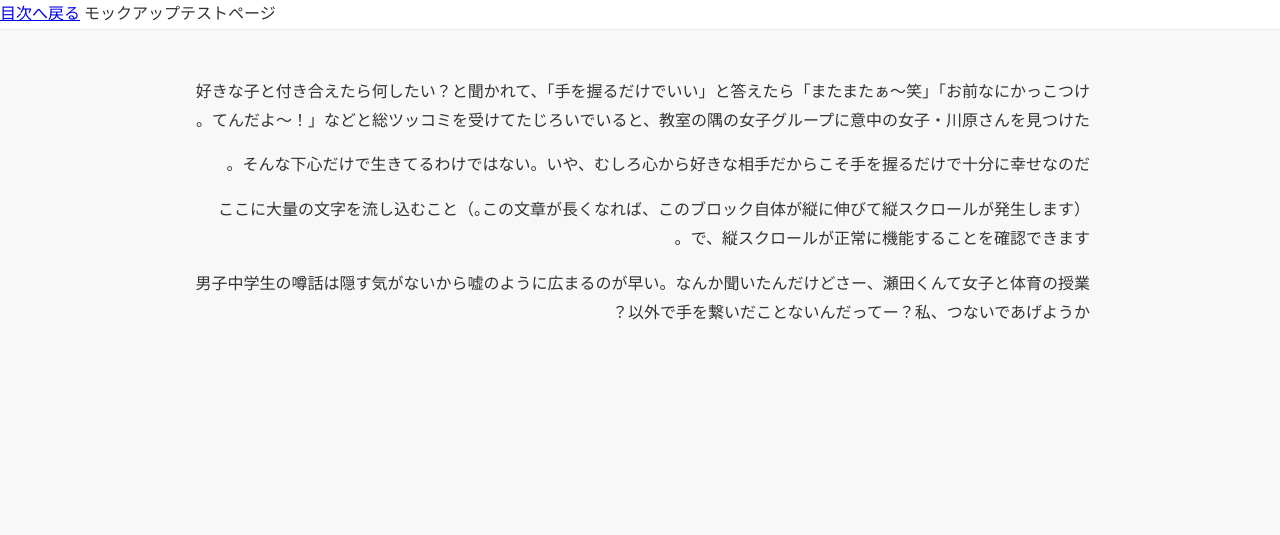
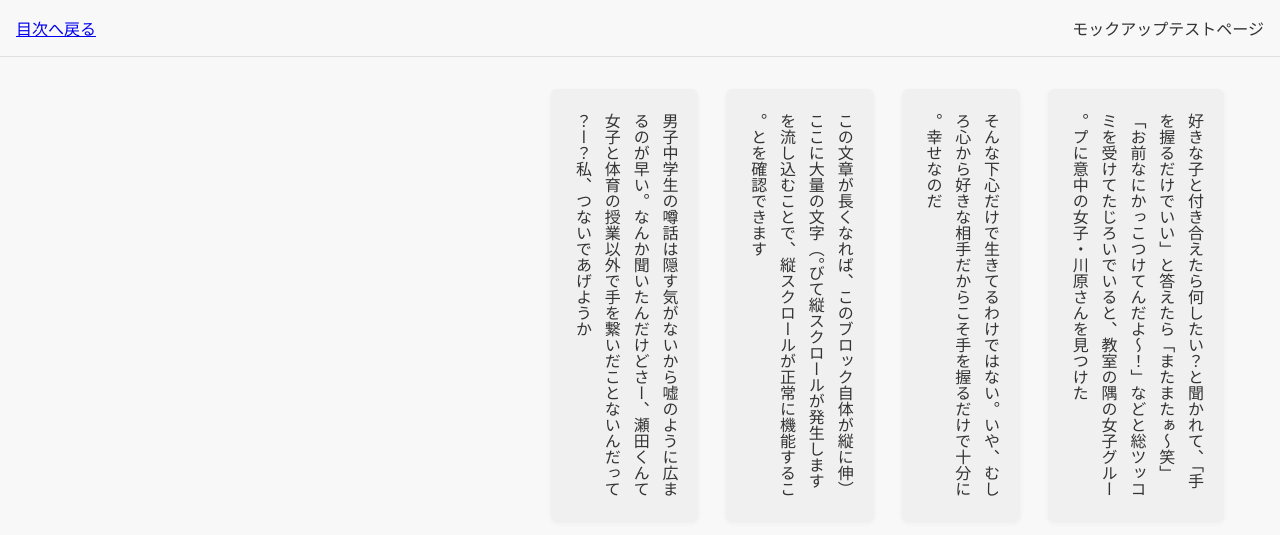
Before and after one commit to REMriaTV/HandtoHand, a Jekyll site: the page built from docs/manuscript/test-manuscript.md, in a window 1280 px wide. Shown: the top 535 px of the page. Built offline with Jekyll 4.4.1, drawn with Linux system fonts in a browser that asks for light colours.

Commit message:
Update story.css
【RTL・タイル・フロート】方式に伴うcss変更

```diff
--- a/docs/assets/css/story.css
+++ b/docs/assets/css/story.css
@@ -1,130 +1,104 @@
 /* =========================================
-   変数定義（色・レイアウト調整用）
+   変数定義（色・レイアウト）
    ========================================= */
 :root {
-    /* --- ② 色の提案（ライトテーマ） --- */
-    --color-bg: #f8f8f8;          /* 背景色: 薄いオフホワイト */
-    --color-card-bg: #f0f0f0;     /* ★修正: カードの背景色をグレーに変更 */
-    --color-text: #333;           /* 本文色: 濃いグレー */
-    --color-header-bg: #fff;      /* ヘッダー背景 */
-    --color-shadow: rgba(0, 0, 0, 0.08); /* 影の色 */
-
-    /* --- ① レイアウト調整変数 --- */
-    --section-gap: 3rem;          /* シーン（カード）間の垂直方向の間隔 */
-    --card-vertical-padding: 1.5rem; /* カードの上下の余白 */
-    --card-horizontal-padding: 1rem; /* カードの左右の余白 */
-
-    /* ★修正: PCでの読み物エリアの幅を試験的に40vwに変更 (高さの調整) */
-    --reading-area-width-pc: 40vw;
-
-    --page-max-width: 900px;
+    --bg-color: #f8f8f8;
+    --card-bg: #f0f0f0;   /* グレーのカード */
+    --text-color: #333;
+    --card-height: 24rem; /* ★重要: カードの「高さ」はここで決める */
 }
 
-/* --- ② 色の提案（ダークテーマ：自動適用） --- */
 @media (prefers-color-scheme: dark) {
     :root {
-        --color-bg: #0d0d0c;        /* 背景色: 墨黒 */
-        --color-card-bg: #1c1c1a;   /* ★修正: カードの背景色を濃いグレーに変更 */
-        --color-text: #f0f0f0;      /* 本文色: 白 */
-        --color-header-bg: #1c1c1a;
-        --color-shadow: rgba(255, 255, 255, 0.05);
+        --bg-color: #0d0d0c;
+        --card-bg: #1c1c1a;
+        --text-color: #ccc;
     }
 }
 
 /* =========================================
-   基本リセット (変更なし)
+   基本リセット
    ========================================= */
 html, body {
-    overflow-x: hidden;
+    margin: 0;
+    padding: 0;
+    overflow-x: hidden; /* 横スクロール完全禁止 */
+    background-color: var(--bg-color);
+    color: var(--text-color);
+    font-family: 'Yu Mincho', serif;
 }
 
-body {
-    background-color: var(--color-bg);
-    color: var(--color-text);
-    font-family: 'Yu Mincho', 'Hiragino Mincho ProN', 'Noto Serif JP', serif;
-    line-height: 1.8;
-    margin: 0;
-    padding: 0;
-    overflow-y: auto;
+/* ヘッダー */
+.story-header {
+    background: var(--bg-color);
+    padding: 1rem;
+    border-bottom: 1px solid rgba(0,0,0,0.1);
+    position: sticky;
+    top: 0;
+    z-index: 10;
+    /* ヘッダーは横書き・左書きのままにする */
+    direction: ltr;
+    display: flex;
+    justify-content: space-between;
 }
 
 /* =========================================
-   ヘッダー（ナビゲーション）(変更なし)
+   【底力】RTL・タイルレイアウト
    ========================================= */
-.story-header {
-    background: var(--color-header-bg);
-    border-bottom: 1px solid var(--color-shadow);
-    /* ... 既存スタイルを維持 ... */
+
+.story-main {
+    /* メインエリア全体の設定 */
+    box-sizing: border-box;
+    padding: 2rem 1rem;
+    width: 100%;
+    max-width: 1200px;
+    margin: 0 auto;
+
+    /* 文字配置の方向：右から左へ（Flex不要） */
+    text-align: right;
 }
 
-/* =========================================
-   本文メインエリア
-   ========================================= */
-.story-main {
-    max-width: var(--page-max-width);
-    margin: 0 auto;
-    padding: 2rem 1rem;
-}
+/* 各段落（カード）の設定 */
+.story-main p {
+    /* 1. ブロックの挙動 */
+    display: inline-block; /* タイルのように並べる */
+    vertical-align: top;   /* 上揃え */
 
-.story-content-flow {
-    display: flex;
-    flex-direction: column;
-    gap: var(--section-gap);
-
-    /* ★修正: PCでの幅を制限し、右寄せを維持 */
-    width: var(--reading-area-width-pc);
-    margin-left: auto; /* 右寄せの実現 */
-    max-width: 100%; /* モバイルでは100%を維持 */
-}
-
-/* =========================================
-   【核心】縦書きブロック (.scene-card)
-   ========================================= */
-.scene-card {
-    display: flex;
-    justify-content: flex-end;
-
-    padding: var(--card-vertical-padding) var(--card-horizontal-padding);
-
-    background: var(--color-card-bg);
-    box-shadow: 0 4px 10px var(--color-shadow);
-    border-radius: 8px;
-
-    /* 親要素 (story-content-flow) の幅に収まるようにする */
-    width: 100%;
-}
-
-.scene-card p {
+    /* 2. 縦書き設定 */
     writing-mode: vertical-rl;
     text-orientation: upright;
 
-    height: auto;
-    width: auto; /* 幅を削除 */
+    /* 3. サイズと見た目 */
+    height: var(--card-height); /* 高さを固定し、横に伸ばす */
+    width: auto;                /* 幅（＝文章量）は自動 */
+    max-width: 100%;            /* 画面幅を超えたら、文章内で改行させる */
 
-    margin: 0;
-    margin-inline-start: 2em;
-    margin-block-start: 1em;
+    background: var(--card-bg);
+    padding: 1.5rem 1rem;
+    margin: 0 0 1.5rem 1.5rem; /* 左と下に余白 */
+    border-radius: 6px;
+    box-shadow: 0 2px 5px rgba(0,0,0,0.05);
 
+    /* 4. テキスト設定 */
     line-height: 1.8;
+    text-align: left; /* 縦書き内では「上揃え」になる */
 
-    /* ★★★ 最終修正：長文はみ出し解消のための決定打 ★★★ */
-    /* 縦書きの列がカード内で自動で折り返して、横に流れないようにします。 */
+    /* 英語などが混ざっても安全に折り返す */
+    word-break: break-all;
     white-space: normal;
-    text-wrap: wrap;
 }
 
-/* pタグが連続する場合の最初の字下げを解除 */
-.scene-card p:first-of-type {
-    margin-block-start: 0;
-}
-
-/* =========================================
-   スマホ用調整 (max-width: 640px)
-   ========================================= */
+/* スマホ用調整 */
 @media (max-width: 640px) {
-    /* 縦長でも画面幅いっぱいに読み物エリアを使う */
-    .story-content-flow {
-        width: 100%;
-        margin: 0 auto;
+    :root {
+        /* スマホではカードを少し高くして、幅（行数）を減らす */
+        --card-height: 30rem;
+    }
+    .story-main {
+        padding: 1rem 0.5rem;
+    }
+    .story-main p {
+        margin: 0 0 1rem 0.5rem;
+        padding: 1rem 0.8rem;
     }
 }
```
